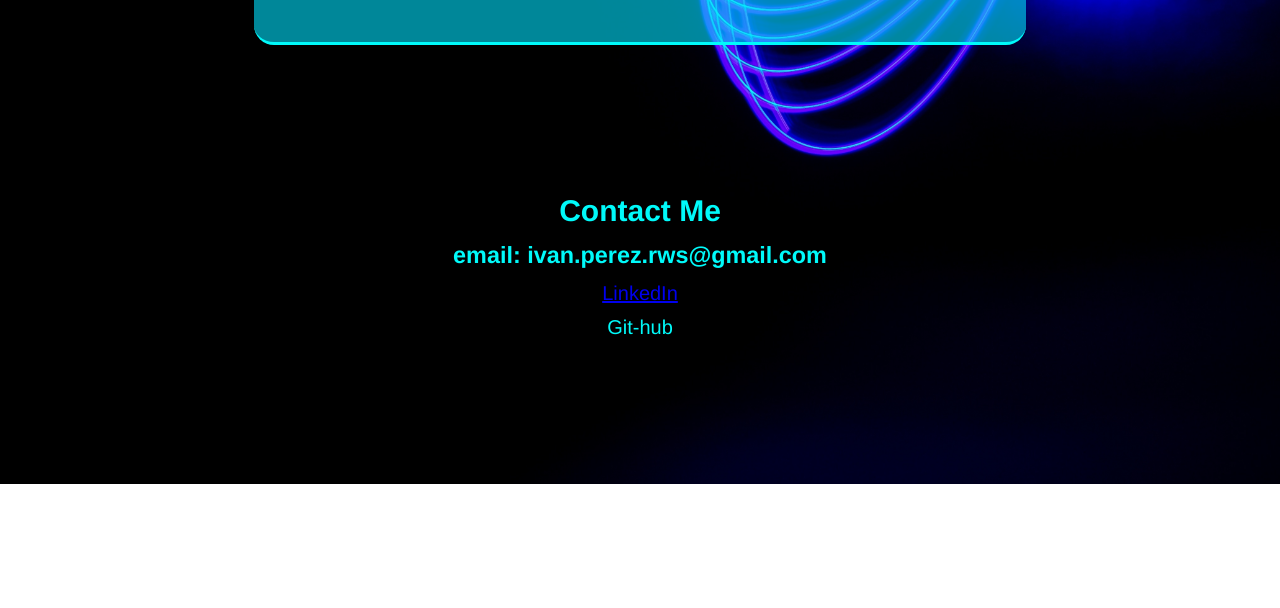
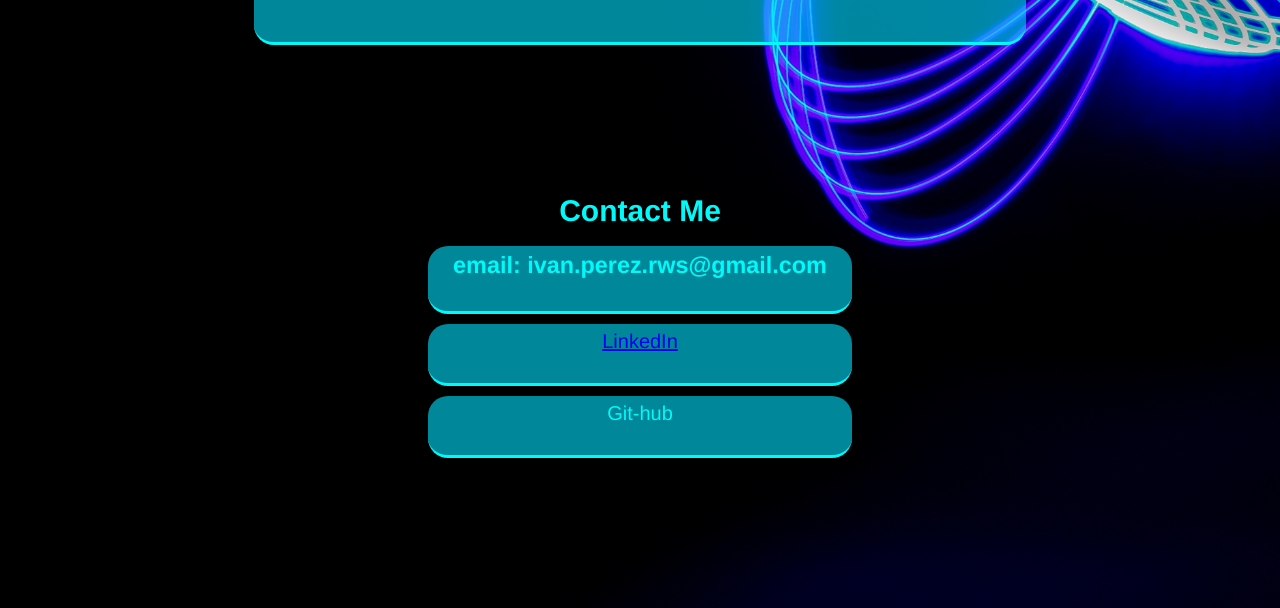
Before and after one commit to IvanPerezRWS/portfolio-page, a plain HTML site: page index.html in a window 1280 px wide. Shown: the part 839-1447 px from the top of the page. Before the commit the page ends 1323 px from the top, so only its background shows below. Drawn offline with Linux system fonts and the light colour scheme.

Commit message:
refined contact me section

```diff
--- a/assets/css/style.css
+++ b/assets/css/style.css
@@ -93,7 +93,26 @@
       font-size: 20px;
       margin: 0 auto;
       text-align: center;
-
+  }
+  .contact {
+      line-height: 1.7;
+      color: #00fafa;
+      width: 80%;
+      font-size: 20px;
+      margin: 0 auto;
+      text-align: center;
+  }
+  .contact div {
+    width: 55%;
+    margin: 10px auto 10px auto;
+    display: flex;
+    flex-wrap: wrap;
+    justify-content: space-around;
+    color: #00fafa;
+    padding-bottom: 25px;
+    border-radius: 20px;
+    background:rgba(0, 225, 255, 0.6);
+    border-bottom: 3px solid;
   }
 
   .section-title {
@@ -130,7 +149,3 @@
       width:100%;
       border-radius: 20px;
   }
-  .project2 {
-      margin: 10px;
-      background:rgb(0, 0, 0)
-  }
--- a/index.html
+++ b/index.html
@@ -62,7 +62,7 @@
                     </article>
                 </div>
             </section>
-            <section id="contact-me" class="intro">
+            <section id="contact-me" class="contact">
                 <h2>Contact Me</h2>
                     <div>
                         <h3>email: ivan.perez.rws@gmail.com</h3>
```
